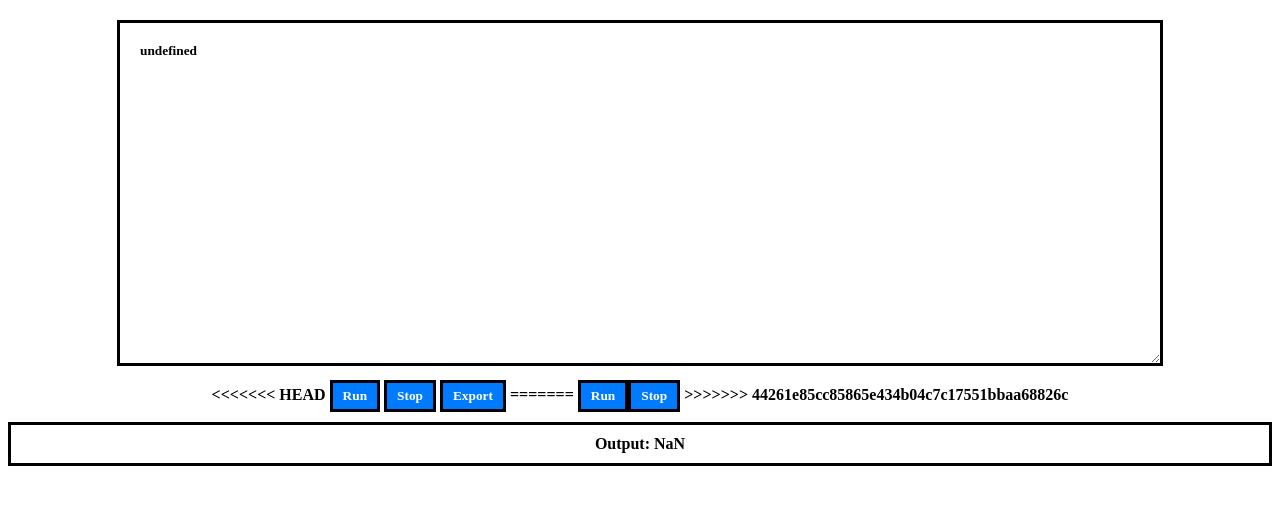
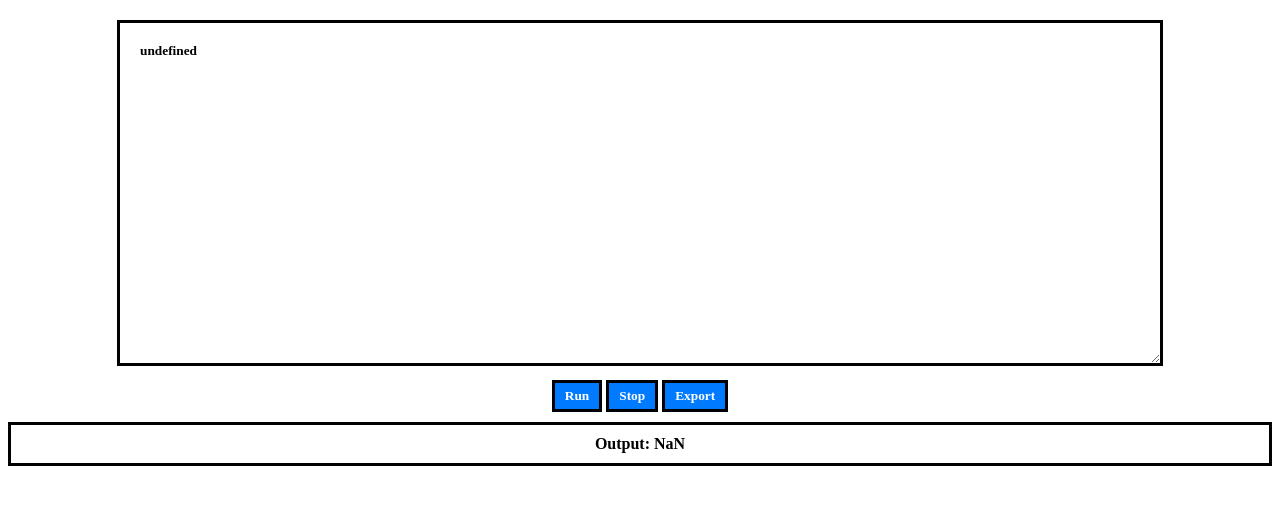
Before and after one commit to Hude06/BoilerplateOnStiarroids, a plain HTML site: page index.html in a window 1280 px wide. Shown: the part 129-634 px from the top of the page. Drawn offline with Linux system fonts and the light colour scheme.

Commit message:
adding console.log

```diff
--- a/index.html
+++ b/index.html
@@ -26,6 +26,7 @@
             white-space: pre-wrap;
             border: 3px solid black;
         }
+
         button {
             margin-top: 10px;
             padding: 5px 10px;
@@ -41,16 +42,12 @@
     <center>
         <h1>Code Runner</h1>
         <textarea id="editor" placeholder="Enter your code here"></textarea><br>
-<<<<<<< HEAD
         <button id="runButton">Run</button>    <button id="stopButton">Stop</button>
         <button id = "export">Export</button>
-
-=======
-        <button id="runButton">Run</button><button id="stopButton">Stop</button>
->>>>>>> 44261e85cc85865e434b04c7c17551bbaa68826c
-        <canvas id="canvas"></canvas>
         <div id="output">Output: NaN</div>
     </center>
+    <canvas id="canvas"></canvas>
+
 
     <script>
         const editor = document.getElementById('editor');
--- a/script.js
+++ b/script.js
@@ -2,6 +2,7 @@ const canvas = document.getElementById("canvas");
 const ctx = canvas.getContext("2d");
 canvas.style.visibility = "hidden";
 function log(d) {
+    console.log(d)
     return(d)
 }
 editor.value = localStorage.runnercode_text;
```
